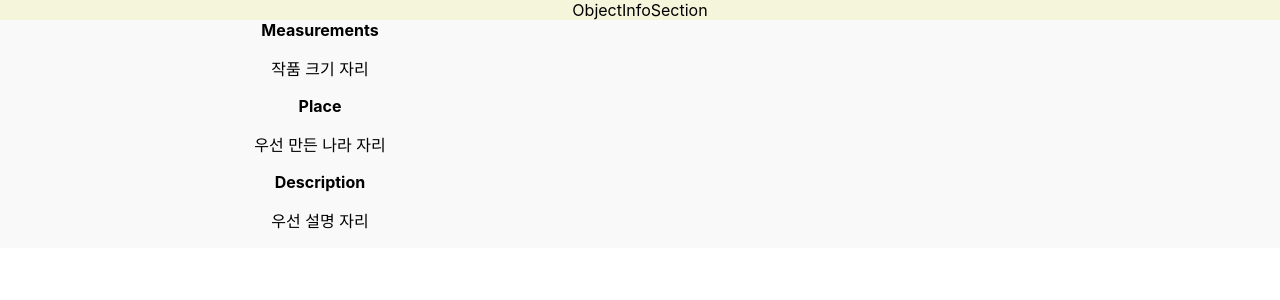
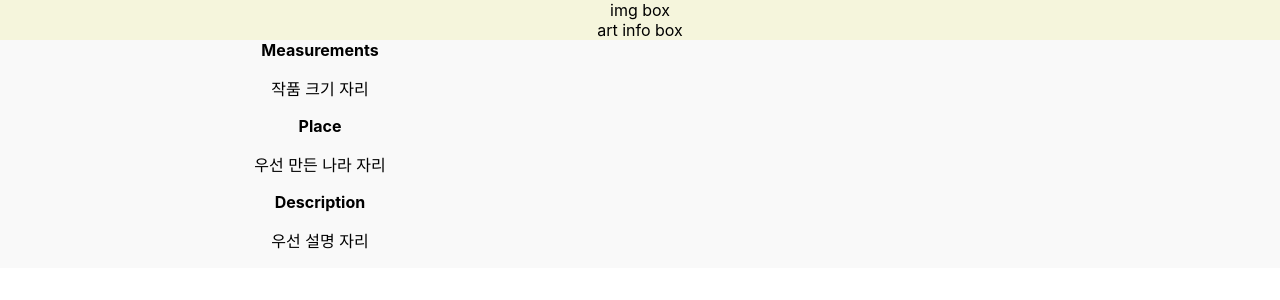
Before and after one commit to anemoa/retry-museum-project, a React (Create React App) app: page / in a window 1280 px wide. Shown: the top 300 px of the page. Built offline with nearby package versions, Linux system fonts and the light colour scheme; the HTML template or start-up script is replaced by a standard one.

Commit message:
feat: add ObjInfoSection detail section

```diff
--- a/src/pages/work-of-arts/components/ObjectInfoSection.jsx
+++ b/src/pages/work-of-arts/components/ObjectInfoSection.jsx
@@ -6,7 +6,8 @@ const ObjInfoSection = styled.section``;
 export const ObjectInfoSection = () => {
   return (
 	<section>
-		ObjectInfoSection
+		<div>img box</div>
+		<div>art info box</div>
 	</section>
   )
 }
```
